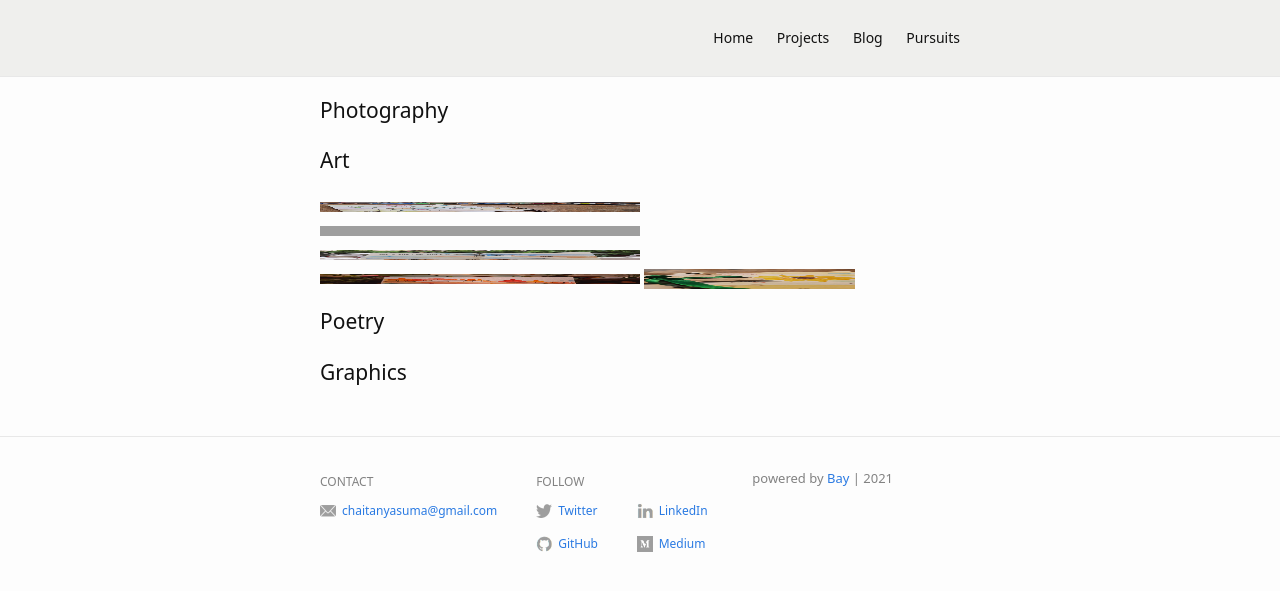
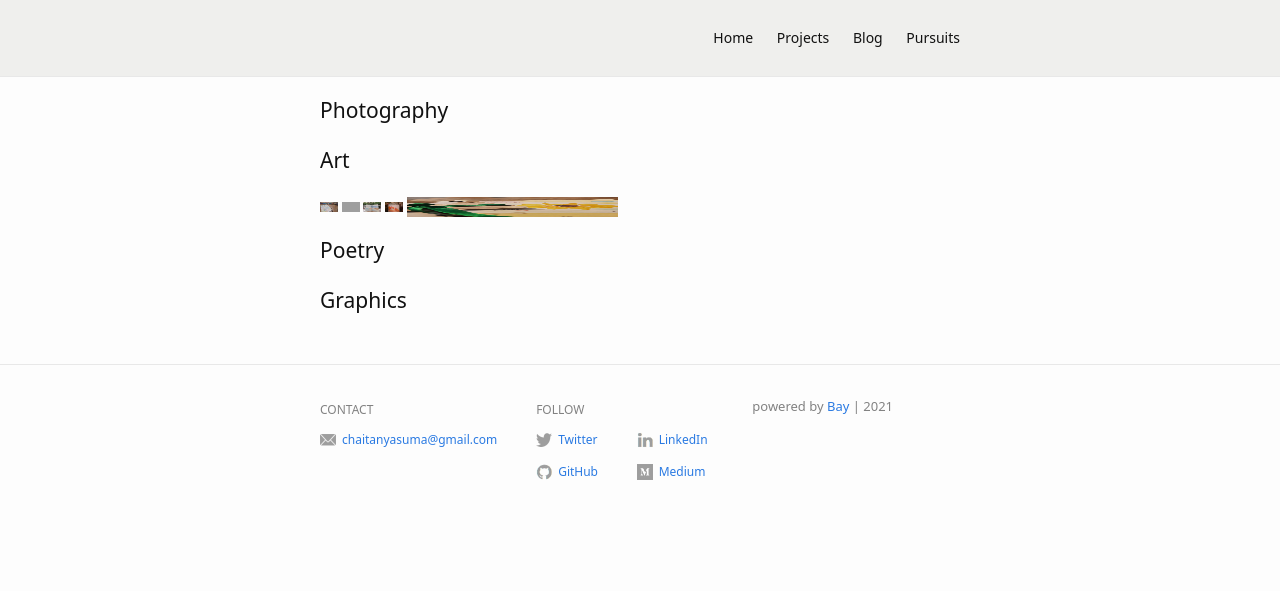
Before and after one commit to Chaitanyasuma/Chaitanyasuma.github.io, a Jekyll site: the page built from pursuits.md, in a window 1280 px wide. Shown: the top 591 px of the page. Built offline with Jekyll 4.4.1, drawn with Linux system fonts in a browser that asks for light colours; grey boxes are pictures that could not be loaded.

Commit message:
pictures

```diff
--- a/_sass/_post.scss
+++ b/_sass/_post.scss
@@ -72,7 +72,7 @@
 }
 
 .gallery-wide {
-  width: 50%;
+  width: 18px;
   height: 10px;
 }
 
```
